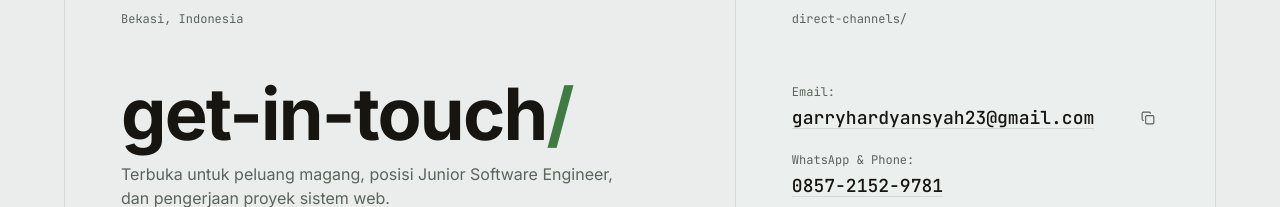
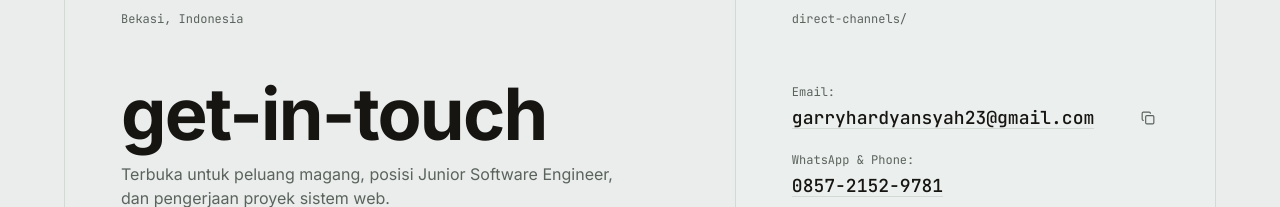
Before and after one commit to Eunnaaa/portfolio-gary, a Next.js app: page / in a window 1280 px wide. Shown: the part 2656-2863 px from the top of the page. Built offline with nearby package versions, Linux system fonts and the light colour scheme.

Commit message:
refactor(contact): remove trailing slash from get-in-touch title

```diff
--- a/src/components/sections/ContactFooter.tsx
+++ b/src/components/sections/ContactFooter.tsx
@@ -27,7 +27,7 @@ export function ContactFooter() {
           {/* Main Title & Description */}
           <div className="my-6 sm:my-10 lg:my-12">
             <h2 className="text-5xl sm:text-6xl md:text-7xl font-bold tracking-tight text-text-primary">
-              get-in-touch<span className="text-accent-green">/</span>
+              get-in-touch
             </h2>
             <p className="mt-3 text-sm sm:text-base text-text-muted leading-relaxed font-sans max-w-lg">
               Terbuka untuk peluang magang, posisi Junior Software Engineer, dan pengerjaan proyek sistem web.
```
